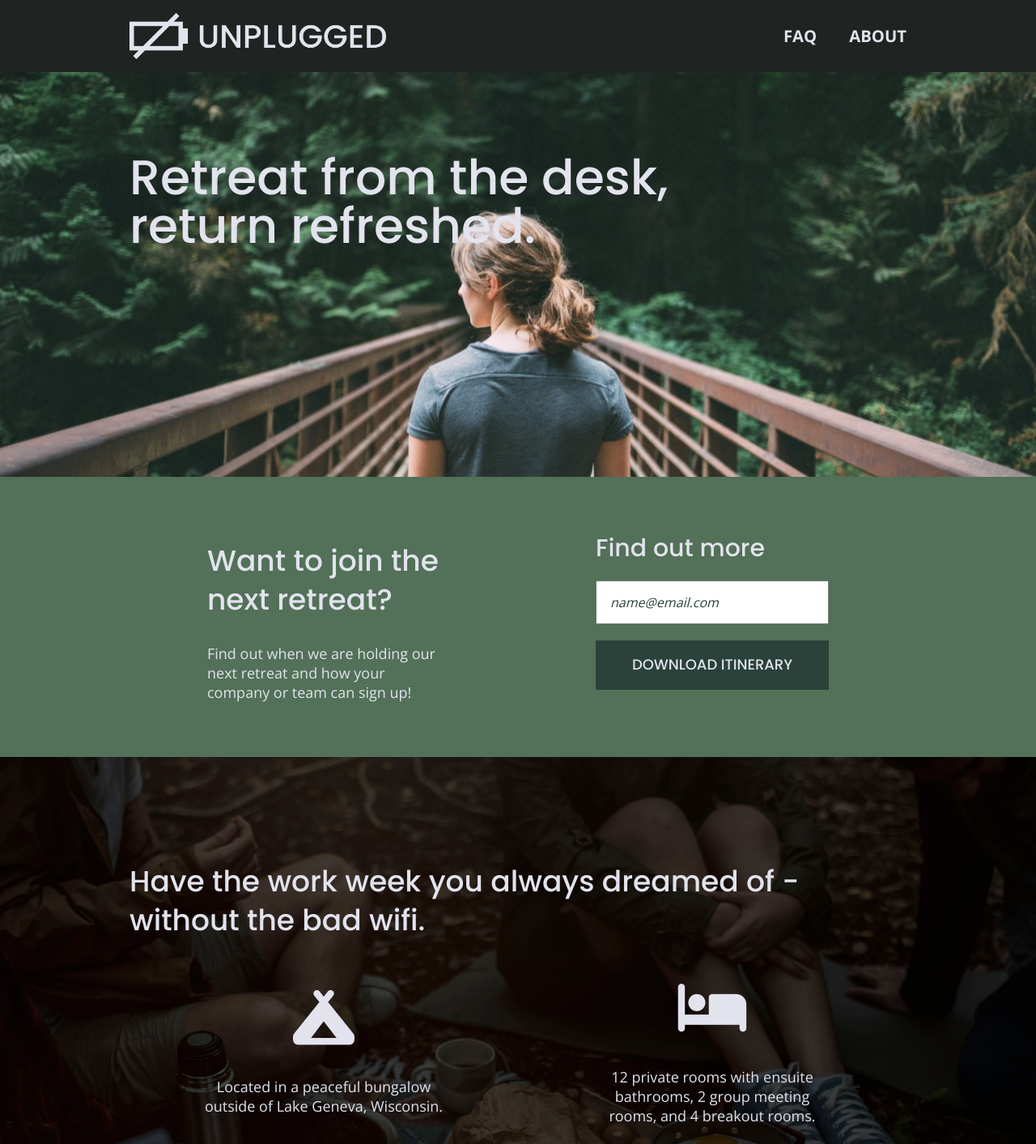
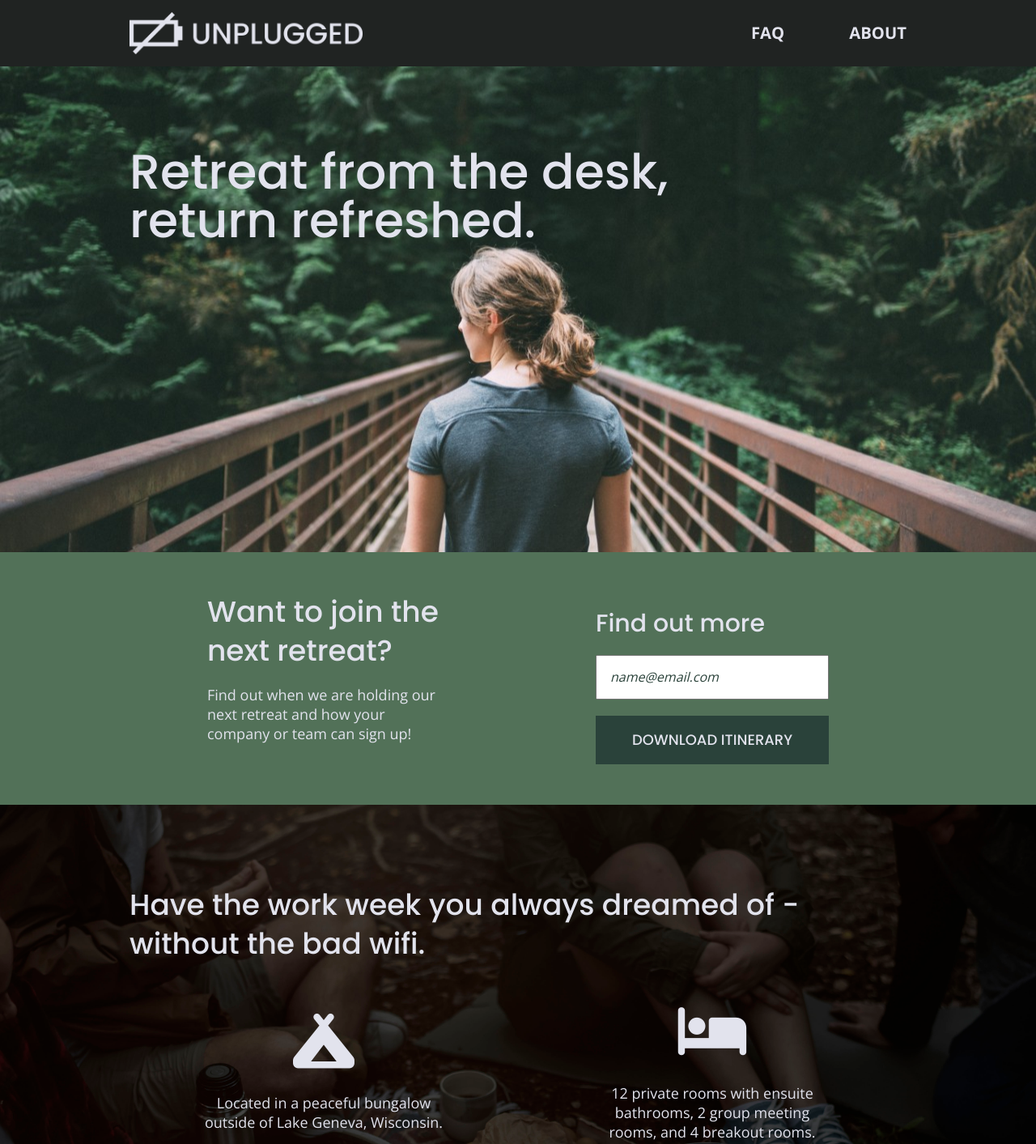
Before and after one commit to MandyHarmony/unplugged-retreat, a website built with Parcel: page index.html in a window 1280 px wide. Shown: the top 1413 px of the page at 81% size. Built offline with nearby package versions, Linux system fonts and the light colour scheme.

Commit message:
Updated margins and padding across entire site

```diff
--- a/css/main.css
+++ b/css/main.css
@@ -104,6 +104,8 @@ body {
 ul,
 ol {
   list-style-type: none;
+  margin: 0;
+  padding: 0;
 }
 
 a {
@@ -124,6 +126,7 @@ h2 {
   font-family: 'Poppins', sans-serif;
   font-weight: 500;
   font-size: 1.875em;
+  margin: 0;
 }
 
 h3,
@@ -150,7 +153,7 @@ address {
  font-style: normal;
 }
 
-   .content-wrapper {
+.content-wrapper {
   width: 90%;
   margin: 50px 0;
 }
@@ -257,10 +260,6 @@ footer .copyright {
   margin: 20px 0;
 }
 
-.footer-content {
-  color: white;
-}
-
 /* -------------- Mobile Styles - Homepage --------------------*/
 
 /* Hero Area */
@@ -270,7 +269,6 @@ footer .copyright {
   background-size: cover;
   background-position: center;
   min-height: 500px;
-  background-color: #333;
   display: flex;
   justify-content: center;
   flex-flow: row wrap;
@@ -292,14 +290,6 @@ aside {
   align-items: center;
   flex-flow: row wrap;
 }
-
-aside .form {
-  margin-top: 30px;
-}
-
-.form-description {
-}
-
 
 input[type=text] {
   box-sizing: border-box;
@@ -328,7 +318,6 @@ input[type=button] {
 .features {
   background-image: url('../img/features.img.jpg');
   background-size: cover;
-  background-repeat: no-repeat;
   background-position: center;
   display: flex;
   justify-content: center;
@@ -349,20 +338,6 @@ input[type=button] {
   justify-content: center;
   align-items: center;
   flex-flow: row wrap;
-}
-
-.features p {
-  text-align: center;
-  margin: 0;
-}
-
-
-.fontawesome-icon {
-
-}
-
-.features-items-description {
-
 }
 
 .features i {
@@ -585,7 +560,7 @@ header .content-wrapper {
 }
 
 header figure {
-  width: 33%;
+  width: 30%;
 }
 
 header nav {
@@ -600,6 +575,10 @@ header nav ul {
   display: none;
 }
  /* Hero Area */
+
+ .hero-area {
+   min-height: 600px;
+ }
 
  .hero-area h1 {
    font-size: 3em;
@@ -637,6 +616,10 @@ header nav ul {
 
 .features .features-item-description {
   width: 62%;
+}
+
+.features i {
+  margin-bottom: 30px;
 }
 
 /* Reviews */
@@ -684,6 +667,11 @@ footer p {
   line-height: 1.285;
 }
 
+footer .social-icons {
+  width: 12.5em;
+  justify-content: space-between;
+}
+
 footer .copyright {
   width: 100%;
 }
@@ -702,6 +690,10 @@ About Page
   width: 45%;
 }
 
+.map figure {
+  padding-bottom: 45.5%;
+}
+
 .contact-section .content-wrapper h2 {
   width: 80%;
 }
@@ -715,11 +707,6 @@ About Page
 .contact-content h4 {
   font-size: 1.5em;
 }
-
-.map figure {
-  padding-bottom: 45.5%;
-}
-
 
 /* ===========================================================
 FAQ Page
@@ -792,7 +779,7 @@ header {
 /* Features */
 
   .features h2 {
-    width: 90%px;
+    width: 90%;
   }
 
   .features-article {
@@ -817,6 +804,9 @@ header {
 About Page
 =============================================================================== */
 
+  .map figure {
+    padding-bottom: 37.5%;
+  }
   .mission h2,
   .contact-secion .content-wrapper h2 {
   width: 95%;
@@ -827,9 +817,6 @@ About Page
     font-size: 1.875em;
   }
 
-  .map figure {
-    padding-bottom: 37.5%;
-  }
 
 /* ============================================================================
 FAQ Page
```
Also changed, not shown: img/features-img.unplugged.jpg (added), 1 other file.
